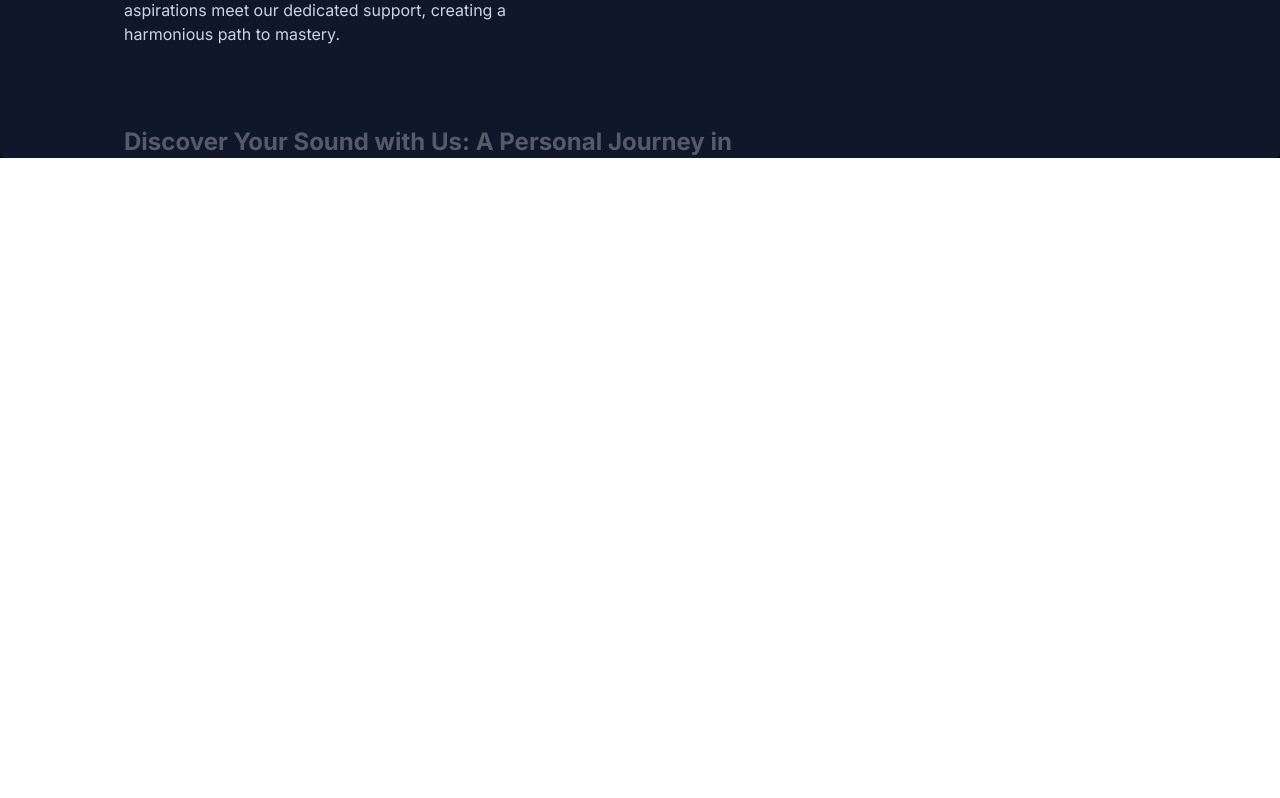
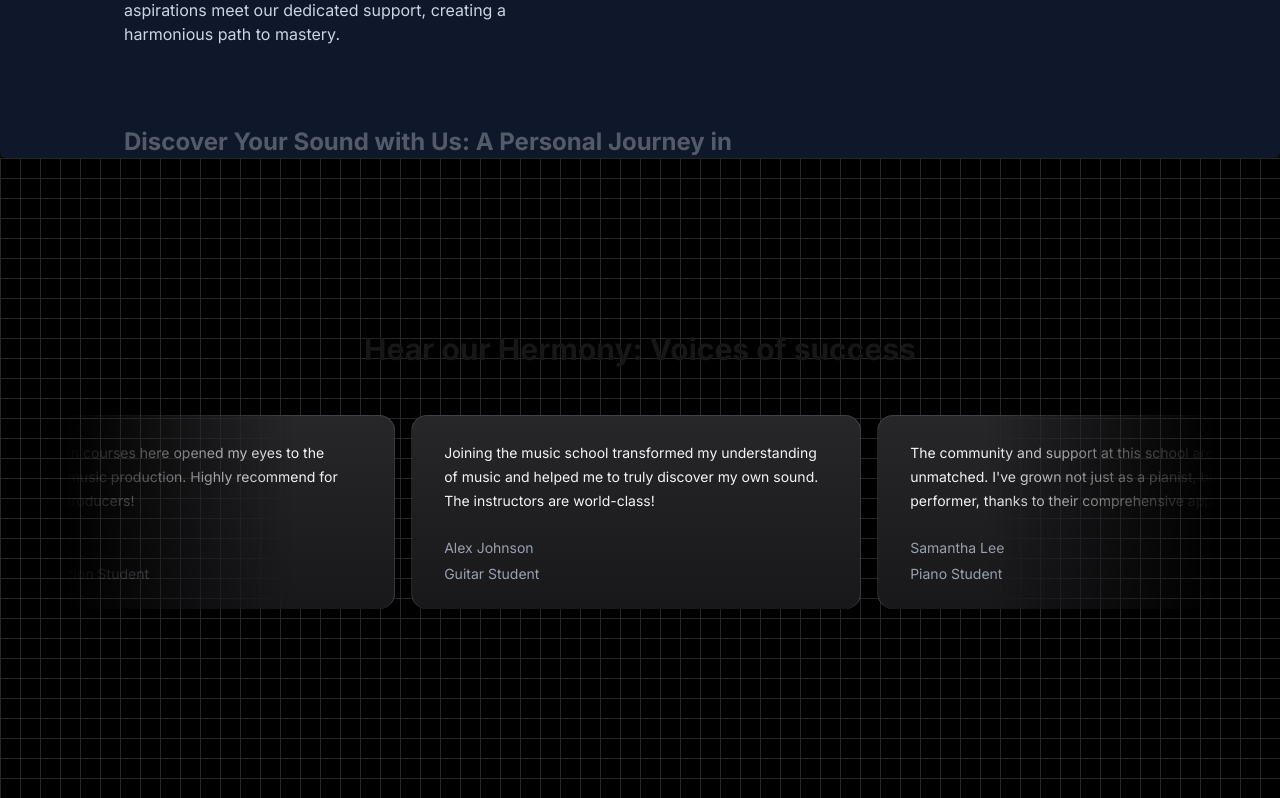
Before and after one commit to Sattwik13/Music_Next_js, a Next.js app: page / in a window 1280 px wide. Shown: the part 1662-2460 px from the top of the page. Before the commit the page ends 1820 px from the top, so only its background shows below. Built offline with nearby package versions, Linux system fonts and the light colour scheme.

Commit message:
Create Moving Card & Add Grid Background

```diff
--- /dev/null
+++ b/src/app/components/TestimonialCards.tsx
@@ -0,0 +1,64 @@
+"use client"
+
+import { InfiniteMovingCards } from "./ui/infinite-moving-cards";
+import { cn } from "../utils/cn";
+
+const musicSchoolTestimonials = [
+    {
+      quote:
+        'Joining the music school transformed my understanding of music and helped me to truly discover my own sound. The instructors are world-class!',
+      name: 'Alex Johnson',
+      title: 'Guitar Student',
+    },
+    {
+      quote:
+        "The community and support at this school are unmatched. I've grown not just as a pianist, but also as a performer, thanks to their comprehensive approach.",
+      name: 'Samantha Lee',
+      title: 'Piano Student',
+    },
+    {
+      quote:
+        "This school offered me the tools and confidence to take my singing to the next level. I'm endlessly grateful for the personalized coaching.",
+      name: 'Michael Chen',
+      title: 'Vocal Student',
+    },
+    {
+      quote:
+        'As a violinist, finding the right mentor can be challenging, but this school matched me with a teacher who truly understands my goals and challenges.',
+      name: 'Emily Taylor',
+      title: 'Violin Student',
+    },
+    {
+      quote:
+        'The production courses here opened my eyes to the intricacies of music production. Highly recommend for any aspiring producers!',
+      name: 'Chris Morales',
+      title: 'Music Production Student',
+    },
+  ];
+
+function MusicSchoolTestimonialCards() {
+  return (
+    <div className="h-[40rem] w-full dark:bg-black dark:bg-grid-white/[0.2] relative flex flex-col items-center justify-center overflow-hidden">
+        <div
+        className={cn(
+          "absolute inset-0",
+          "[background-size:20px_20px]",
+          "[background-image:linear-gradient(to_right,#e4e4e7_1px,transparent_1px),linear-gradient(to_bottom,#e4e4e7_1px,transparent_1px)]",
+          "dark:[background-image:linear-gradient(to_right,#262626_1px,transparent_1px),linear-gradient(to_bottom,#262626_1px,transparent_1px)]",
+        )}
+      />
+       <h2 className="text-3xl font-bold text-center mb-8 z-10">Hear our Hermony: Voices of success</h2>
+       <div className="flex justify-center w-full overflow-hidden px-4 sm:px-6 lg:px-8">
+        <div className="w-full max-w-6xl">
+            <InfiniteMovingCards
+               items = {musicSchoolTestimonials}
+               direction="right"
+               speed="normal"
+            />
+        </div>
+       </div>
+    </div>
+  )
+}
+
+export default MusicSchoolTestimonialCards
--- /dev/null
+++ b/src/app/components/ui/infinite-moving-cards.tsx
@@ -0,0 +1,117 @@
+"use client";
+
+import { cn } from "@/app/utils/cn";
+import React, { useEffect, useState } from "react";
+
+export const InfiniteMovingCards = ({
+  items,
+  direction = "left",
+  speed = "fast",
+  pauseOnHover = true,
+  className,
+}: {
+  items: {
+    quote: string;
+    name: string;
+    title: string;
+  }[];
+  direction?: "left" | "right";
+  speed?: "fast" | "normal" | "slow";
+  pauseOnHover?: boolean;
+  className?: string;
+}) => {
+  const containerRef = React.useRef<HTMLDivElement>(null);
+  const scrollerRef = React.useRef<HTMLUListElement>(null);
+
+  useEffect(() => {
+    addAnimation();
+  }, []);
+  const [start, setStart] = useState(false);
+  function addAnimation() {
+    if (containerRef.current && scrollerRef.current) {
+      const scrollerContent = Array.from(scrollerRef.current.children);
+
+      scrollerContent.forEach((item) => {
+        const duplicatedItem = item.cloneNode(true);
+        if (scrollerRef.current) {
+          scrollerRef.current.appendChild(duplicatedItem);
+        }
+      });
+
+      getDirection();
+      getSpeed();
+      setStart(true);
+    }
+  }
+  const getDirection = () => {
+    if (containerRef.current) {
+      if (direction === "left") {
+        containerRef.current.style.setProperty(
+          "--animation-direction",
+          "forwards",
+        );
+      } else {
+        containerRef.current.style.setProperty(
+          "--animation-direction",
+          "reverse",
+        );
+      }
+    }
+  };
+  const getSpeed = () => {
+    if (containerRef.current) {
+      if (speed === "fast") {
+        containerRef.current.style.setProperty("--animation-duration", "20s");
+      } else if (speed === "normal") {
+        containerRef.current.style.setProperty("--animation-duration", "40s");
+      } else {
+        containerRef.current.style.setProperty("--animation-duration", "80s");
+      }
+    }
+  };
+  return (
+    <div
+      ref={containerRef}
+      className={cn(
+        "scroller relative z-20 max-w-7xl overflow-hidden [mask-image:linear-gradient(to_right,transparent,white_20%,white_80%,transparent)]",
+        className,
+      )}
+    >
+      <ul
+        ref={scrollerRef}
+        className={cn(
+          "flex w-max min-w-full shrink-0 flex-nowrap gap-4 py-4",
+          start && "animate-scroll",
+          pauseOnHover && "hover:[animation-play-state:paused]",
+        )}
+      >
+        {items.map((item, idx) => (
+          <li
+            className="relative w-[350px] max-w-full shrink-0 rounded-2xl border border-b-0 border-zinc-200 bg-[linear-gradient(180deg,#fafafa,#f5f5f5)] px-8 py-6 md:w-[450px] dark:border-zinc-700 dark:bg-[linear-gradient(180deg,#27272a,#18181b)]"
+            key={item.name}
+          >
+            <blockquote>
+              <div
+                aria-hidden="true"
+                className="user-select-none pointer-events-none absolute -top-0.5 -left-0.5 -z-1 h-[calc(100%_+_4px)] w-[calc(100%_+_4px)]"
+              ></div>
+              <span className="relative z-20 text-sm leading-[1.6] font-normal text-neutral-800 dark:text-gray-100">
+                {item.quote}
+              </span>
+              <div className="relative z-20 mt-6 flex flex-row items-center">
+                <span className="flex flex-col gap-1">
+                  <span className="text-sm leading-[1.6] font-normal text-neutral-500 dark:text-gray-400">
+                    {item.name}
+                  </span>
+                  <span className="text-sm leading-[1.6] font-normal text-neutral-500 dark:text-gray-400">
+                    {item.title}
+                  </span>
+                </span>
+              </div>
+            </blockquote>
+          </li>
+        ))}
+      </ul>
+    </div>
+  );
+};
--- a/src/app/globals.css
+++ b/src/app/globals.css
@@ -3,7 +3,7 @@
 @custom-variant dark (&:where(.dark, .dark *));
 /* @custom-variant dark (&:where([data-theme=dark], [data-theme=dark] *)); */
 
-
+/* For spotlight */
 @theme inline {
   --animate-spotlight: spotlight 2s ease 0.75s 1 forwards;
 }
@@ -16,6 +16,17 @@
   100% {
     opacity: 1;
     transform: translate(-50%, -40%) scale(1);
+  }
+}
+
+/* For moving cards */
+@theme inline {
+  --animate-scroll: scroll var(--animation-duration, 40s) var(--animation-direction, forwards) linear infinite;
+
+  @keyframes scroll {
+    to {
+      transform: translate(calc(-50% - 0.5rem));
+    }
   }
 }
 
--- a/src/app/page.tsx
+++ b/src/app/page.tsx
@@ -1,5 +1,6 @@
 import FeaturedCourses from "./components/FeaturedCourses"
 import HeroSection from "./components/HeroSection"
+import MusicSchoolTestimonialCards from "./components/TestimonialCards"
 import WhyChooseUs from "./components/WhyChooseUs"
 
 export default function Home() {
@@ -9,6 +10,7 @@
       <HeroSection />
       <FeaturedCourses />
       <WhyChooseUs />
+      <MusicSchoolTestimonialCards />
     </main>
   )
 }
--- /dev/null
+++ b/src/app/utils/lib.ts
@@ -0,0 +1,6 @@
+import { ClassValue, clsx } from "clsx";
+import { twMerge } from "tailwind-merge";
+
+export function cn(...inputs: ClassValue[]) {
+  return twMerge(clsx(inputs));
+}
```
